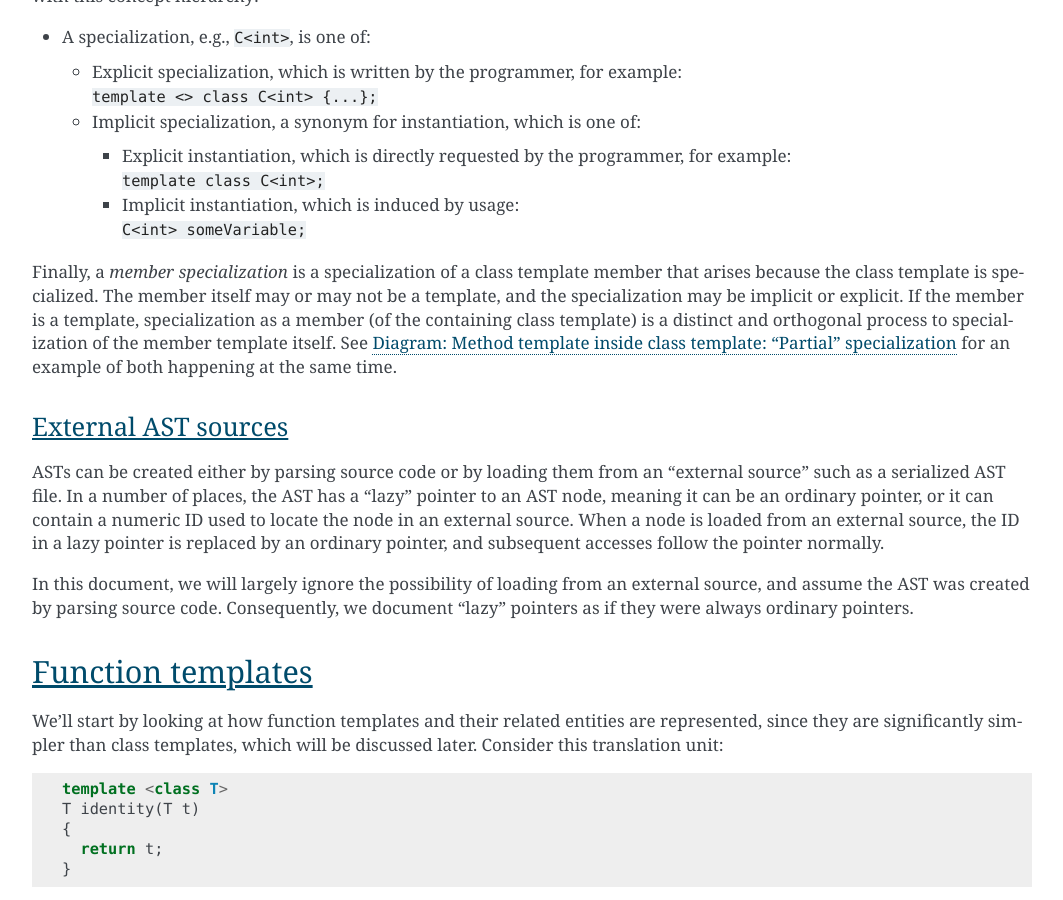
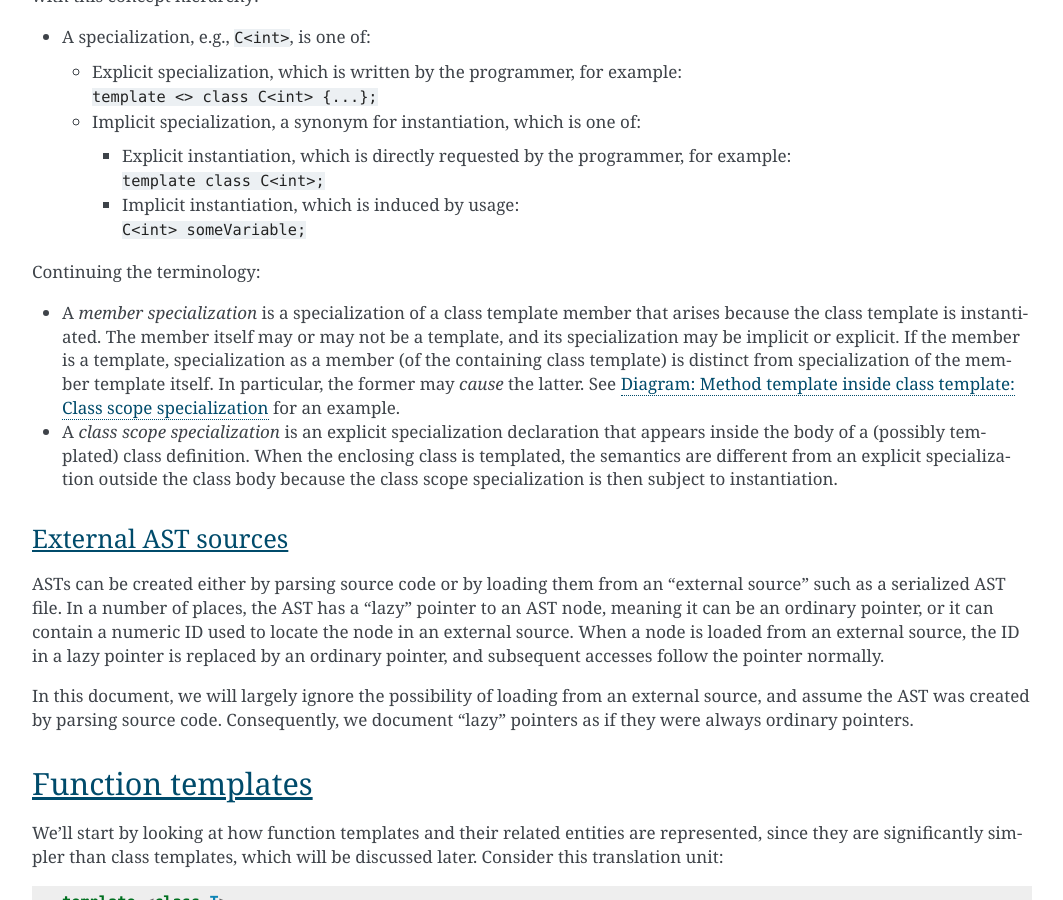
Before and after one commit to smcpeak/print-clang-ast, a Sphinx documentation site: the page built from doc/ASTsForTemplates.rst, in a window 1280 px wide and 900 px high, scrolled down 3099 px. Shown: the whole window, without its empty margins (108-1171 px from the left). Built offline with Sphinx 7.4.7, drawn with Linux system fonts in a browser that asks for light colours; some of the changed text lies outside the part shown.

Commit message:
doc/ASTsForTemplates.rst: Explicitly describe class scope specialization as its own concept.

```diff
--- a/doc/ASTsForTemplates.rst
+++ b/doc/ASTsForTemplates.rst
@@ -93,10 +93,11 @@ the C++ standard.  Some key terms are listed below:
   source location information for a particular syntactic description of
   a type.
 
-* A *dependent type* is a type that depends in some way on unspecified
-  template arguments.  Generally, dependent types have fewer constraints
-  on the set of allowable operations and less information about size and
-  interpretation of their representation than do non-dependent types.
+* A *dependent type* is a type that depends in some way on template
+  parameters for which an argument has not been supplied.  Generally,
+  dependent types have fewer constraints on the set of allowable
+  operations and less information about size and interpretation of their
+  representation than do non-dependent types.
 
 * A *canonical type* is one constructed in such a way that two canonical
   types are semantically equivalent if and only if they are structurally
@@ -162,15 +163,24 @@ hierarchy:
       :raw-html:`<br/>`
       ``C<int> someVariable;``
 
-Finally, a *member specialization* is a specialization of a class
-template member that arises because the class template is specialized.
-The member itself may or may not be a template, and the specialization
-may be implicit or explicit.  If the member is a template,
-specialization as a member (of the containing class template) is a
-distinct and orthogonal process to specialization of the member template
-itself.
-See `Diagram: Method template inside class template: "Partial" specialization`_
-for an example of both happening at the same time.
+Continuing the terminology:
+
+* A *member specialization* is a specialization of a class
+  template member that arises because the class template is
+  instantiated.  The member itself may or may not be a template, and its
+  specialization may be implicit or explicit.  If the member is a
+  template, specialization as a member (of the containing class
+  template) is distinct from specialization of the member template
+  itself.  In particular, the former may *cause* the latter.  See
+  `Diagram: Method template inside class template: Class scope specialization`_
+  for an example.
+
+* A *class scope specialization* is an explicit specialization
+  declaration that appears inside the body of a (possibly templated)
+  class definition.  When the enclosing class is templated, the
+  semantics are different from an explicit specialization outside the
+  class body because the class scope specialization is then subject to
+  instantiation.
 
 
 External AST sources
@@ -1334,7 +1344,9 @@ The novel fields (and novel meanings of fields for this context) of
       declaration.  [TODO: Question: Why?  I would expect the ICN to have
       ``nullptr``, following the analogy of a member ``typedef``.]
 
-    * ``MemberSpecializationInfo *``: [TODO]
+    * ``MemberSpecializationInfo *``:
+      For a member specialization of a member of a template class, the
+      corresponding `MemberSpecializationInfo`_ details.
 
     * ``nullptr``: Neither of the above apply.
 
@@ -2404,8 +2415,8 @@ with just a ``CXXMethodDecl``.  [TODO: Why wouldn't that work for the
 case of a class template?]
 
 
-Diagram: Method template inside class template: "Partial" specialization
-------------------------------------------------------------------------
+Diagram: Method template inside class template: Class scope specialization
+--------------------------------------------------------------------------
 
 Here is an example that demonstrates
 ``ClassScopeFunctionSpecializationDecl``:
@@ -2431,7 +2442,7 @@ Here is an example that demonstrates
 
 The resulting object graph looks like this:
 
-.. image:: ASTsForTemplatesImages/class-template-method-template-partial-specialization.ded.png
+.. image:: ASTsForTemplatesImages/class-template-method-template-class-scope-specialization.ded.png
 
 ``CXXMethodDecl 48`` is both a (template) specialization of
 ``FunctionTemplateDecl 40`` (representing ``S<int>::add<U>``) and also a
@@ -2615,8 +2626,10 @@ an exhaustive enumeration of this product space:
   * Definition
   * Implicit instantiation
   * Explicit instantiation: Excluded, uninteresting.
-  * Explicit specialization
-  * Partial specialization
+  * Explicit specialization outside any parent class scope
+  * Partial specialization outside any parent class scope
+  * Class scope specialization
+  * Class scope partial specialization
 
 where "Templated thing" is one of:
 
@@ -2637,7 +2650,8 @@ Non-nested:
   * Definition: `Diagram: Function template: Definition`_
   * Instantiation: `Diagram: Function template: Instantiation`_
   * Explicit specialization: `Diagram: Function template: Explicit specialization`_
-  * Partial specialization: Not possible.
+  * Partial specialization: No syntax for this in C++.
+  * Class scope specialization: Not applicable (not in a class).
 
 * Class template
 
@@ -2645,23 +2659,26 @@ Non-nested:
   * Instantiation: `Diagram: Class template: Instantiation`_
   * Explicit specialization: `Diagram: Class template: Explicit specialization`_
   * Partial specialization: `Diagram: Class template: Partial specialization`_
+  * Class scope specialization: Not applicable (not in a class).
 
 Two-level nested:
 
 * Outer ordinary function
 
-  * Inner ordinary function: Not possible.
-  * Inner function template: Not possible.
+  * Inner ordinary function: Not legal C++.
+  * Inner function template: Not legal C++.
   * Inner ordinary class: Uninteresting.
-  * Inner class template: Not possible.
+  * Inner class template: Not legal C++.
+  * Class scope specialization: Not applicable (not in a class).
 
 * Outer function template
 
-  * Inner ordinary function: Not possible.  [TODO: At least ``clang``
+  * Inner ordinary function: Not legal C++.  [TODO: At least ``clang``
     rejects this.  But then what is ``TK_DependentNonTemplate``?]
-  * Inner function template: Not possible.
+  * Inner function template: Not legal C++.
   * Inner ordinary class: [TODO]
-  * Inner class template: Not possible.
+  * Inner class template: Not legal C++.
+  * Class scope specialization: Not applicable (not in a class).
 
 * Outer ordinary class
 
@@ -2683,14 +2700,17 @@ Two-level nested:
     * Definition: `Diagram: Ordinary method inside class template: Definition`_
     * Instantiation: `Diagram: Ordinary method inside class template: Instantiation`_
     * Explicit specialization: `Diagram: Ordinary method inside class template: Explicit specialization`_
-    * Partial specialization: Not possible.
+    * Partial specialization: No syntax for this in C++.
+    * Class scope specialization: Not applicable (not a template).
 
   * Inner function (method) template:
 
     * Definition: `Diagram: Method template inside class template: Definition`_
     * Instantiation: `Diagram: Method template inside class template: Instantiation`_
     * Explicit specialization: `Diagram: Method template inside class template: Explicit specialization`_
-    * Partial specialization: `Diagram: Method template inside class template: "Partial" specialization`_
+    * Partial specialization: No syntax for this in C++.
+    * Class scope specialization: `Diagram: Method template inside class template: Class scope specialization`_
+    * Class scope partial specialization: No syntax for this in C++.
 
   * Inner ordinary class: [TODO]
 
@@ -2699,5 +2719,7 @@ Two-level nested:
     * Definition and instantiation: `Diagram: Class template inside class template: Definition and instantiation`_
     * Explicit specialization: `Diagram: Class template inside class template: Explicit specialization`_
     * Partial specialization: `Diagram: Class template inside class template: Partial specialization`_
+    * Class scope specialization: [TODO]
+    * Class scope partial specialization: [TODO]
 
 .. EOF
```
Also changed, not shown: other parts of doc/ASTsForTemplates.rst (+7 -8 lines), doc/ASTsForTemplatesImages/class-template-method-template-class-scope-specialization.ded.png (added), doc/ASTsForTemplatesImages/class-template-method-template-partial-specialization.ded.png (deleted), 2 other files.
